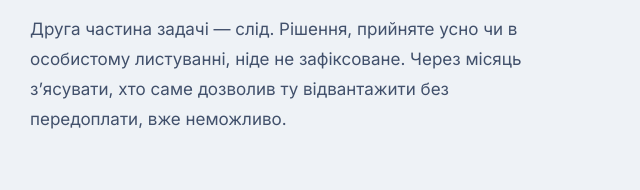
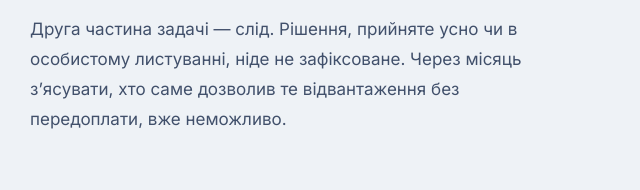
Before and after one commit to vvlasiuk/vlaspro-site, a plain HTML site: page pohodzhennya-telegram.html in a window 1280 px wide. Shown: the part 845-1035 px from the top of the page, 622-1262 px from the left. Drawn offline with Linux system fonts and the light colour scheme.

Commit message:
Кейс 02: виправлено обірване речення в розділі «Задача»
«хто саме дозволив ту відвантажити» → «хто саме дозволив те
відвантаження»: у фразі бракувало іменника.

Co-Authored-By: Claude Opus 5 <noreply@anthropic.com>

```diff
--- a/pohodzhennya-telegram.html
+++ b/pohodzhennya-telegram.html
@@ -180,7 +180,7 @@
             на відвантаження, постачальник на оплату, а менеджер витрачає день на те,
             щоб нагадати про себе.</p>
           <p>Друга частина задачі — слід. Рішення, прийняте усно чи в особистому листуванні,
-            ніде не зафіксоване. Через місяць з&rsquo;ясувати, хто саме дозволив ту відвантажити
+            ніде не зафіксоване. Через місяць з&rsquo;ясувати, хто саме дозволив те відвантаження
             без передоплати, вже неможливо.</p>
         </div>
       </div>
```
